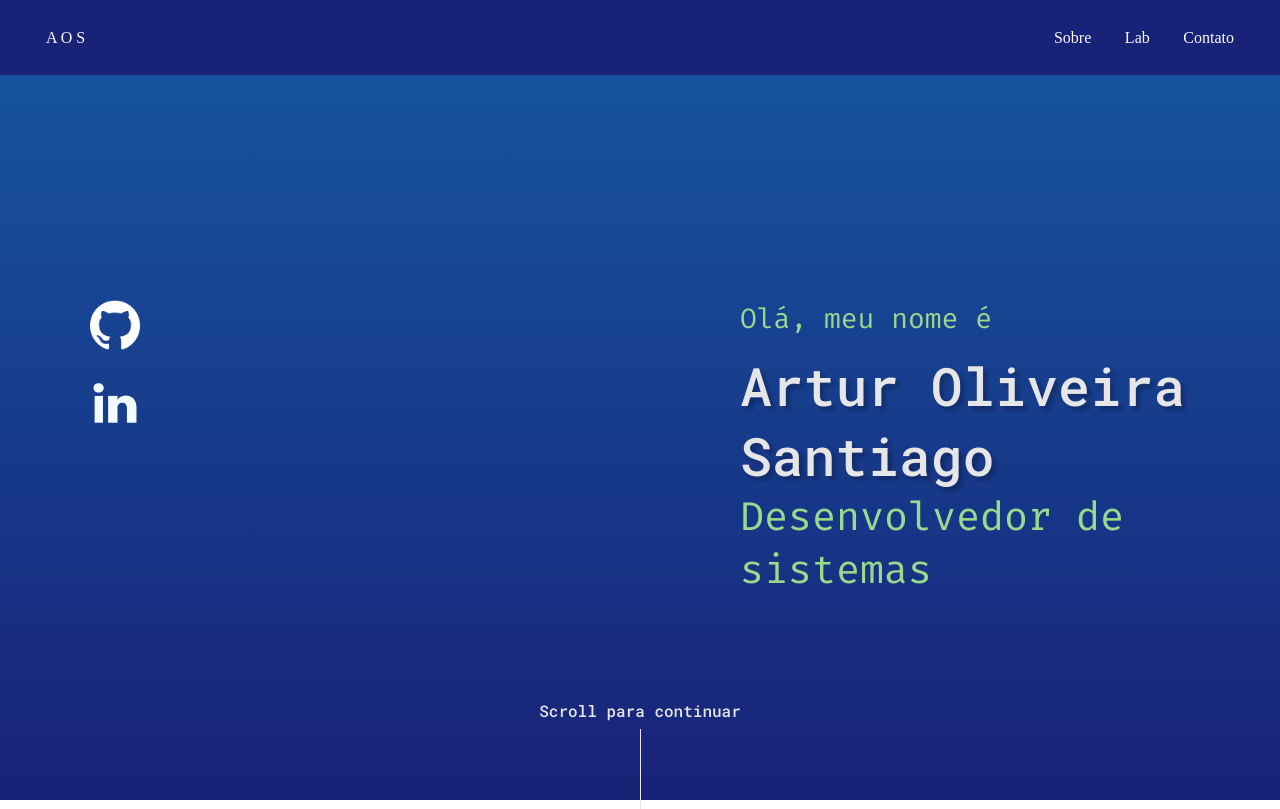
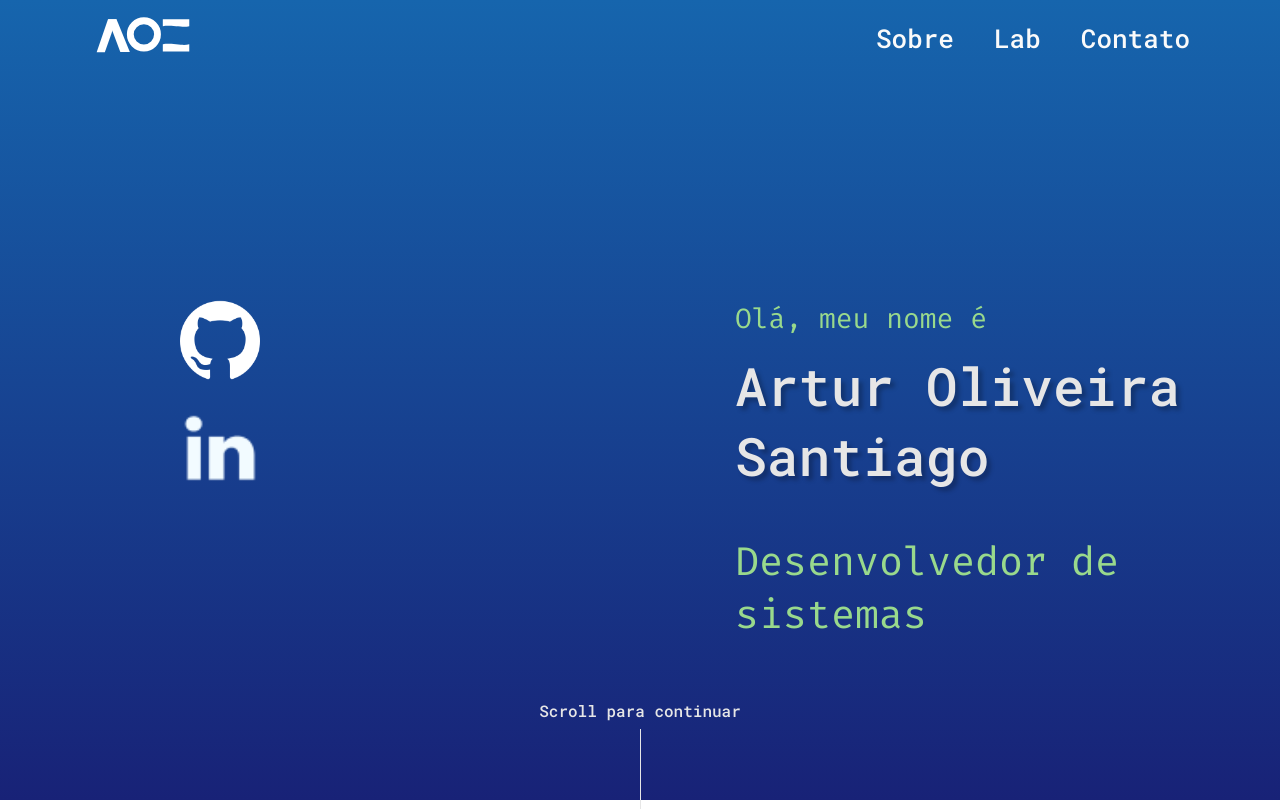
Before and after one commit to arturolivs/portfolio, a Next.js app: page / in a window 1280 px wide. Built offline with nearby package versions, Linux system fonts and the light colour scheme.

Commit message:
chore: adjustments on spacing and size on Home elements

```diff
--- a/src/components/Header/header.style.ts
+++ b/src/components/Header/header.style.ts
@@ -8,13 +8,13 @@ export const Header = styled.header`
 
   width: 100%;
   height: 75px;
-  background-color: #182378;
+  background-color: transparent;
 
   display: flex;
   align-items: center;
   justify-content: space-between;
 
-  padding: 0 46px;
+  padding: 0 90px;
 `
 
 export const Logo = styled.span`
@@ -23,11 +23,14 @@ export const Logo = styled.span`
 
 export const Links = styled.ul`
   display: flex;
-  column-gap: 2.1rem;
+  column-gap: 2.5rem;
 `
 
 export const Item = styled.li``
 
 export const Link = styled.a`
+  font-family: 'Roboto Mono';
   color: #fafafa;
+  font-size: 26px;
+  font-weight: 500;
 `
--- a/src/components/Header/index.tsx
+++ b/src/components/Header/index.tsx
@@ -1,10 +1,19 @@
 import React from 'react'
+
+import Image from 'next/image'
 
 import * as S from './header.style'
 
 const Header = () => (
   <S.Header>
-    <S.Logo>A O S</S.Logo>
+    <a href="#">
+      <Image
+        src="/assets/svg/logo.svg"
+        alt="Logo que representa as iniciais A O S, link para ir para a página inicial"
+        width={100}
+        height={40}
+      />
+    </a>
 
     <nav>
       <S.Links>
--- a/src/components/Home/home.style.ts
+++ b/src/components/Home/home.style.ts
@@ -5,10 +5,10 @@ export const HomeSection = styled.section`
   height: 100vh;
 
   background: linear-gradient(
-    180.04deg,
-    #1640ad -23.04%,
-    #1665ad -23.04%,
-    #182277 99.97%
+    180deg,
+    #1640ad 0.02%,
+    #1665ad 0.02%,
+    #182277 99.98%
   );
 `
 
@@ -21,7 +21,7 @@ export const HomeContent = styled.section`
 `
 
 export const SocialLinks = styled.aside`
-  margin-left: 90px;
+  margin-left: 180px;
   display: flex;
   flex-direction: column;
   row-gap: 24px;
@@ -37,7 +37,7 @@ export const Link = styled.a`
 export const Content = styled.div`
   display: flex;
   flex-direction: column;
-  margin-left: 600px;
+  margin-left: 475px;
 `
 
 export const Name = styled.h1`
@@ -61,6 +61,7 @@ export const Text2 = styled.span`
   font-family: 'Fira Code', monospace;
   color: #99d98c;
   font-size: 40px;
+  padding-top: 45px;
 `
 
 export const ScrollToContinue = styled.div`
--- a/src/components/Home/index.tsx
+++ b/src/components/Home/index.tsx
@@ -12,8 +12,8 @@ const Home = () => (
           <Image
             src="/assets/icons/github.png"
             alt="Ir para o github"
-            width={50}
-            height={50}
+            width={80}
+            height={80}
           />
         </S.Link>
 
@@ -25,8 +25,8 @@ const Home = () => (
             src="/assets/icons/linkedin.png"
             alt="Ir para o linkedin"
             color="white"
-            width={50}
-            height={50}
+            width={80}
+            height={80}
           />
         </S.Link>
       </S.SocialLinks>
```
Also changed, not shown: public/assets/svg/logo.svg (added).
